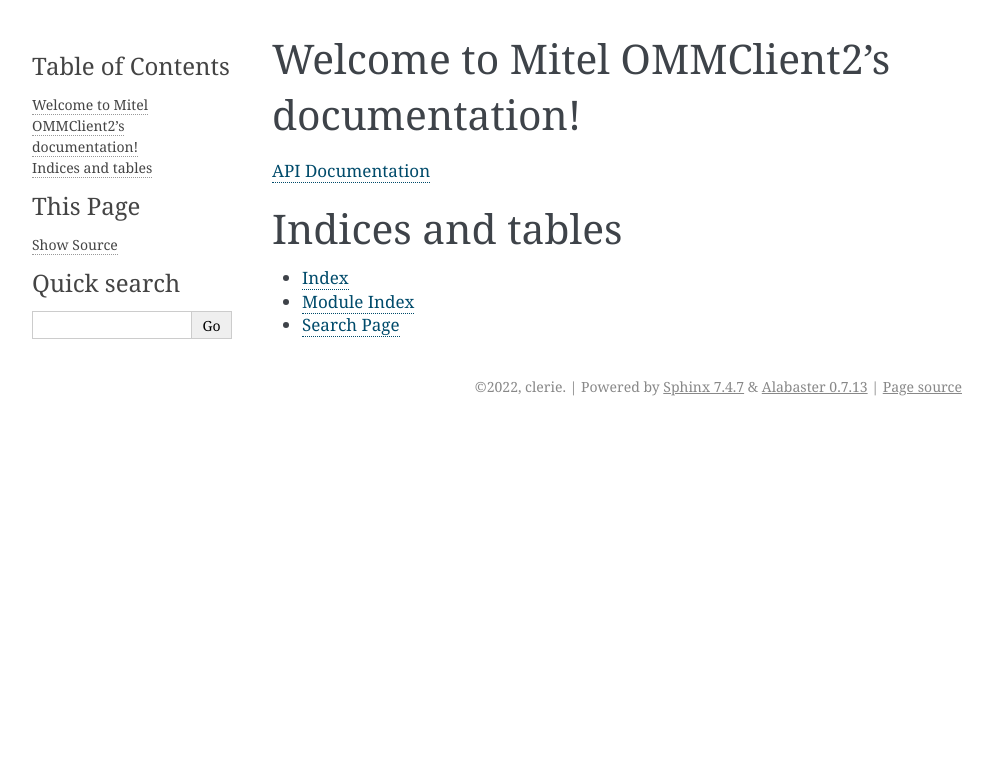
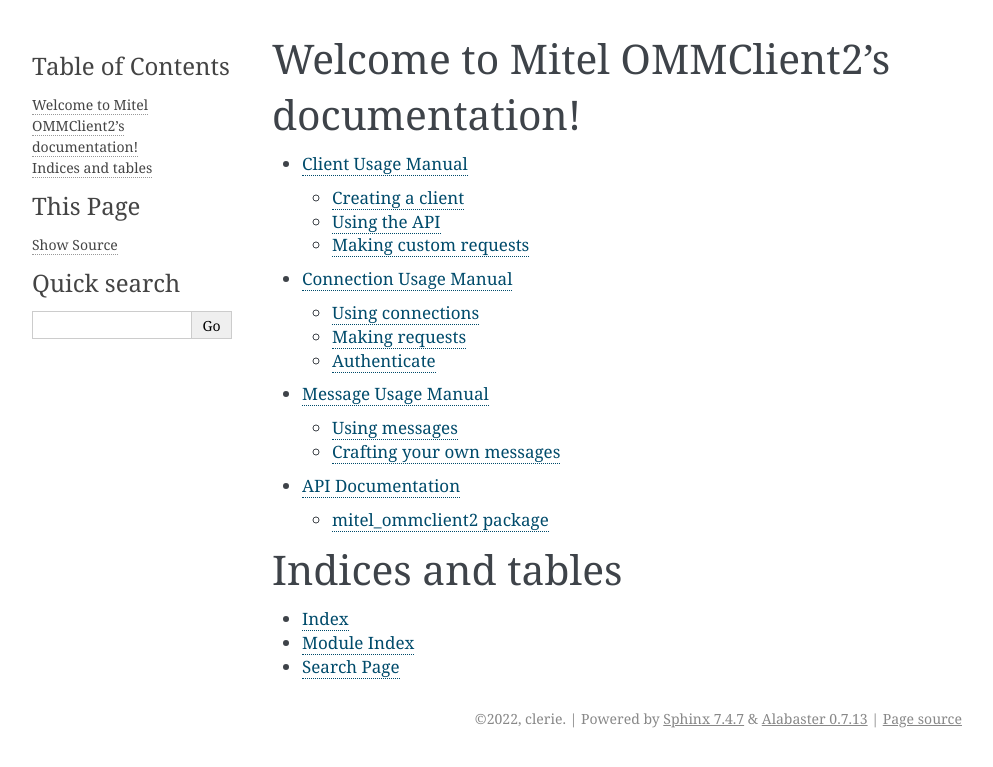
Before and after one commit to hirnpfirsich/mitel_ommclient2, a Sphinx documentation site: the page built from docs/index.rst, in a window 1280 px wide. Shown: the top 767 px of the page, without its empty margins (148-1141 px from the left). Built offline with Sphinx 7.4.7, drawn with Linux system fonts in a browser that asks for light colours; some of the changed lines change nothing that is shown.

Commit message:
Adding some documentation

```diff
--- a/docs/index.rst
+++ b/docs/index.rst
@@ -8,9 +8,11 @@
 
 .. toctree::
    :maxdepth: 2
-   :caption: Contents:
 
-:ref:`api`
+   manual/client
+   manual/connection
+   manual/messages
+   api/modules
 
 Indices and tables
 ==================
--- /dev/null
+++ b/docs/manual/client.rst
@@ -0,0 +1,42 @@
+Client Usage Manual
+===================
+
+This should give you an introduction on how to use :class:`mitel_ommclient2.client.OMMClient2`.
+
+If you are not interested in using the abstraction layer, even though it is recommended,
+have a look at :doc:`/manual/connection` .
+
+Creating a client
+-----------------
+
+To start with this client, you need login credentials for your OMM. The permissions
+you have using this client are the ones assinged to the user you login with.
+
+You are required to specify at least the host to connect to, a username and a corresponding
+password. For further options see :class:`mitel_ommclient2.client.OMMClient2`.
+
+.. code-block:: python
+
+    import mitel_ommclient2
+
+    c = mitel_ommclient2.OMMClient2("omm.local", "admin", "password")
+
+Creating this object will directly connect to the API of the corresponding host.
+Failure in connection or authenticating will raise an excaption.
+
+Using the API
+-------------
+
+:class:`mitel_ommclient2.client.OMMClient2` ships with several mathods that wraps and
+validate common API requests. See class documentation to get and overview and options.
+
+.. code-block:: python
+
+    c.ping()
+
+Making custom requests
+----------------------
+
+:func:`mitel_ommclient2.client.OMMClient2.request` allowes you to send custom requests.
+It just passes arguments and results to :func:`mitel_ommclient2.connection.Connection.request`.
+See :doc:`/manual/connection` about using this.
--- /dev/null
+++ b/docs/manual/connection.rst
@@ -0,0 +1,73 @@
+Connection Usage Manual
+=======================
+
+This manual documents the underlying connation infrastructure. If you just wanna
+use the API, please see :doc:`/manual/client` .
+
+Using connections
+-----------------
+
+The :class:`mitel_ommclient2.connection.Connection` requires just host and port
+to establish a transport to the API.
+
+.. code-block:: python
+
+    import mitel_ommclient2
+
+    conn = mitel_ommclient2..connection.Connection("omm.local")
+
+To actually connect to the OMM, you need to call :func:`mitel_ommclient2.connection.Connection.connect`.
+
+.. code-block:: python
+
+    conn.connect()
+
+This establishes a connections and spawns a thread that reads new messages from
+the connection.
+
+Please use :func:`mitel_ommclient2.connection.Connection.close` when finishing
+with talking to the API.
+
+.. code-block:: python
+
+    conn.close()
+
+This stops the thread and closes the connection.
+
+Making requests
+---------------
+
+:func:`mitel_ommclient2.connection.Connection.request` provides a synchronous way
+to work with the asynchronous API of the OMM.
+
+You hand over a Request object and receive a response object.
+
+.. code-block:: python
+
+    >>> request = mitel_ommclient2.messages.Ping()
+    >>> r = conn.request(request)
+    >>> r.name
+    'PingResp'
+
+Request will generate an internal sequence number and attach this to you request
+object. After sending you request to the OMM it will wait for a response with the
+corresponding sequence number. Please note: Even though you can set your own sequence
+number in the request object, it will be overridden by :func:`mitel_ommclient2.connection.Connection.request`.
+The response object will contain the sequence number generated by :func:`mitel_ommclient2.connection.Connection.request`
+and not the one set by your own.
+
+See :doc:`/manual/messages` on how to work with message objects.
+
+Authenticate
+------------
+
+Before you can send general requests, you need to authenticate youself agains the
+OMM. The only allowed message on a new connection is :func:`mitel_ommclient2.messages.Open`.
+
+.. code-block:: python
+
+    >>> r = conn.request(mitel_ommclient2.messages.Open("username", "password"))
+    >>> r.raise_on_error()
+
+If this throws no exception, login is was successful and you can send other requests.
+If your authentication request failed, you can just send a new Open message to try again.
--- /dev/null
+++ b/docs/manual/messages.rst
@@ -0,0 +1,53 @@
+Message Usage Manual
+====================
+
+The API consists of three main message types: request, response and event. They
+are represented by :class:`mitel_ommclient2.messages.Request`, :class:`mitel_ommclient2.messages.Response`
+and events aren't supported yet.
+
+There are several subclasses for each messages type, but they are just just overlays
+to provide a conveinient interface to message content using attributes.
+
+Each message provides three attributes that define the central interfaces:
+
+  * name
+  * attrs
+  * childs
+
+Using messages
+--------------
+
+Just choose one of several message classes of :module:`mitel_ommclient2.messages`
+and hand it over to :func:`mitel_ommclient2.client.OMMClient2.request` or
+:func:`mitel_ommclient2.connection.Connection.request`.
+
+.. code-block:: python
+
+    import time
+
+    my_time = int(time.time())
+
+    request = mitel_ommclient2.messages.Ping(timeStamp=my_time)
+    r = c.request(request)
+
+    ping = r.timeStamp - my_time
+
+Crafting your own messages
+--------------------------
+
+It some cases your message class isn't implemented yet. Then you can craft the
+message yourself.
+
+.. code-block:: python
+
+    import time
+
+    my_time = int(time.time())
+
+    request = mitel_ommclient2.messages.Request("Ping")
+    request.attrs = {
+      "timeStamp": my_time,
+    }
+    r = c.request(request)
+
+    ping = r.attrs["timeStamp"] - my_time
```
